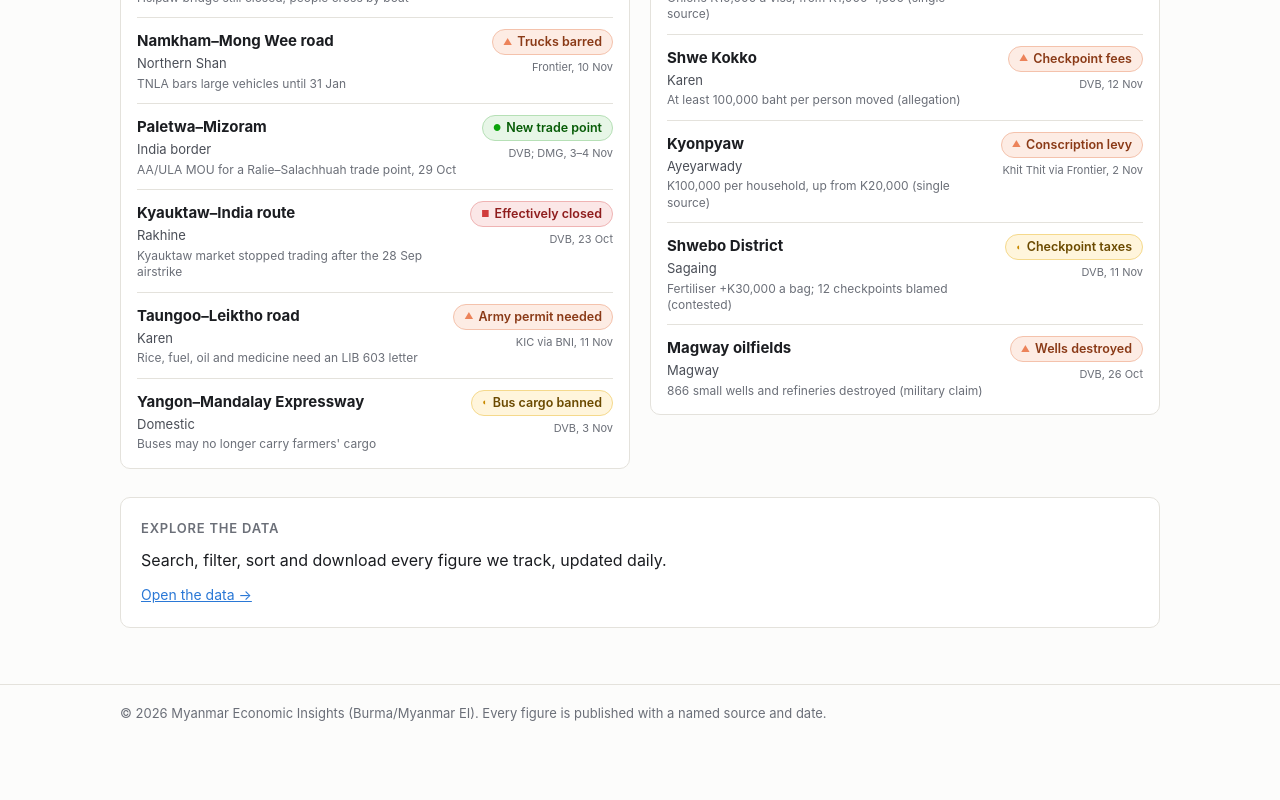
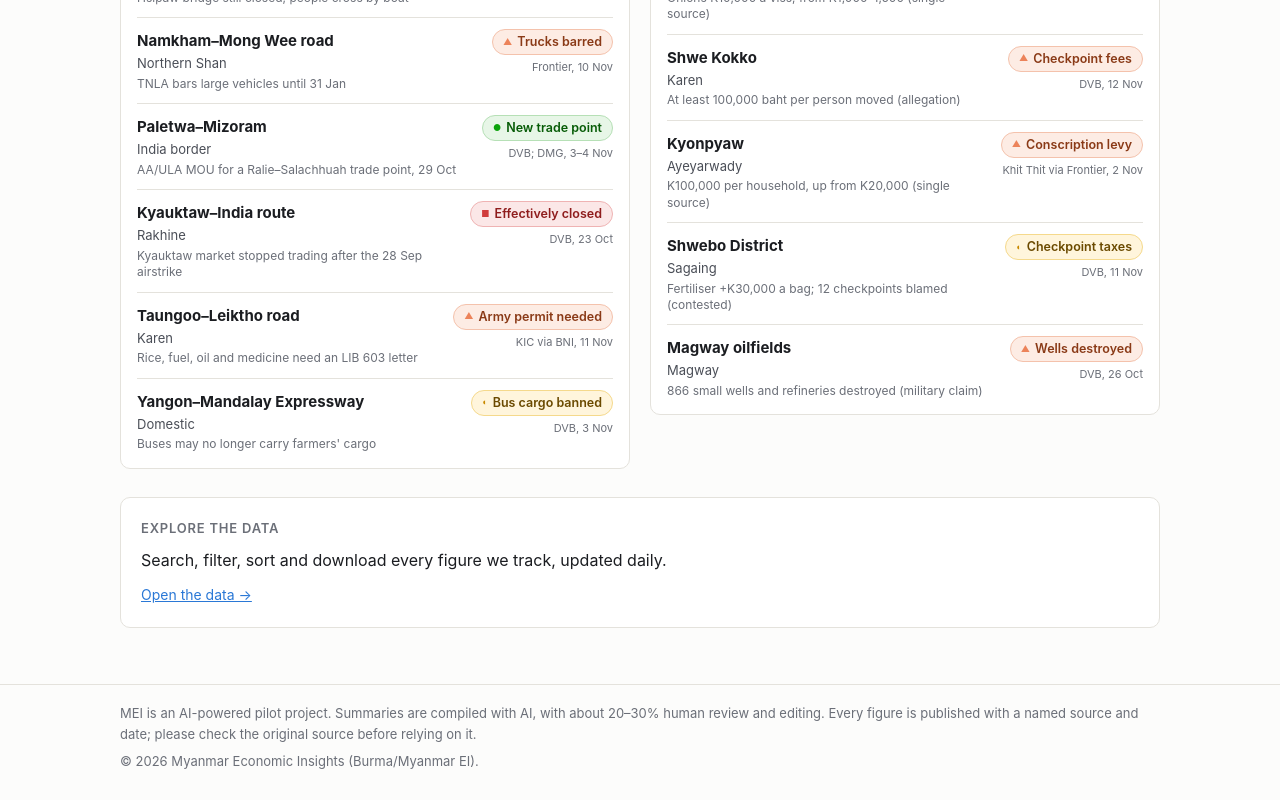
Before and after one commit to MyanmarEconomicInsights/myanmar-economic-insights, a Next.js app: page / in a window 1280 px wide. Shown: the part 1708-2508 px from the top of the page. Before the commit the page ends 2460 px from the top, so only its background shows below. Built offline with nearby package versions, Linux system fonts and the light colour scheme; no server answers.

Commit message:
Footer: note that MEI is an AI-powered pilot project

```diff
--- a/app/layout.tsx
+++ b/app/layout.tsx
@@ -41,7 +41,11 @@ export default function RootLayout({ children }: { children: React.ReactNode })
         </header>
         <main><div className="wrap">{children}</div></main>
         <footer><div className="wrap">
-          © {new Date().getFullYear()} {SITE_NAME} ({SITE_ALT_NAME}). Every figure is published with a named source and date.
+          <p style={{ margin: '0 0 6px' }}>
+            {SITE_SHORT} is an AI-powered pilot project. Summaries are compiled with AI, with about 20–30% human review and editing.
+            Every figure is published with a named source and date; please check the original source before relying on it.
+          </p>
+          © {new Date().getFullYear()} {SITE_NAME} ({SITE_ALT_NAME}).
         </div></footer>
       </body>
     </html>
```
